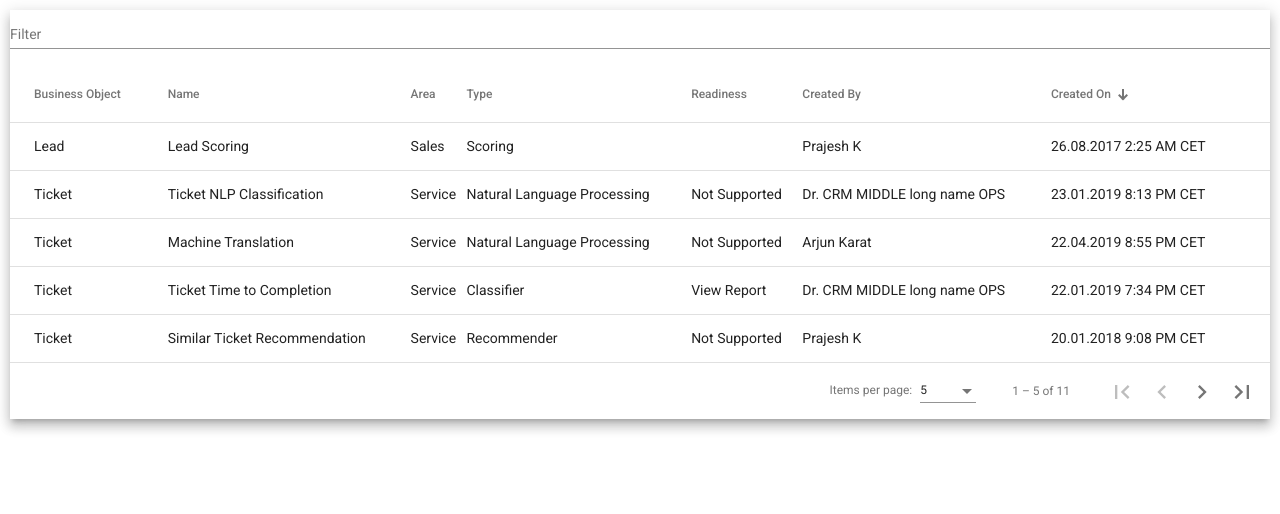
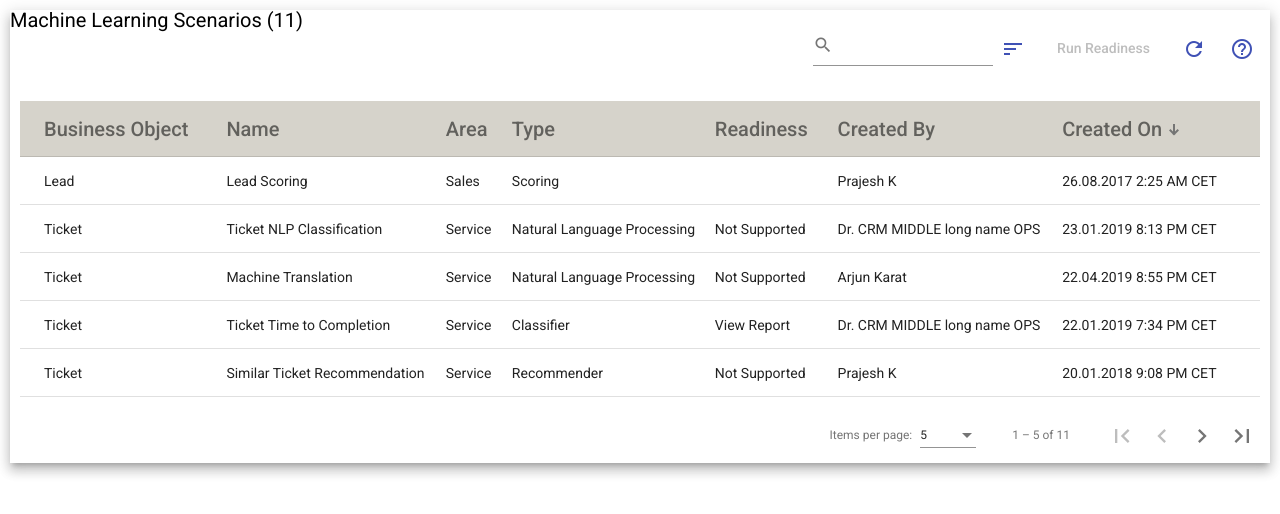
Before and after one commit to vedraiyani/mlmodelsetuppoc, an Angular app: page / in a window 1280 px wide. Shown: the top 514 px of the page. Built offline with nearby package versions, Linux system fonts and the light colour scheme.

Commit message:
Fix LookandFeel and Create separate material module

```diff
--- a/src/app/table-basic-example/table-basic-example.component.html
+++ b/src/app/table-basic-example/table-basic-example.component.html
@@ -1,9 +1,32 @@
 <div class="mat-elevation-z8">
-
-  <mat-form-field>
-    <mat-label>Filter</mat-label>
-    <input matInput (keyup)="applyFilter($event)" placeholder="Ex. ium">
-  </mat-form-field>
+  <div class="table-header-fields">
+    <div class="table-header-titles">
+      Machine Learning Scenarios ({{dataSource&&dataSource.data.length}})
+    </div>
+    <div class="table-header-actions">
+      <mat-form-field>
+        <mat-label><mat-icon>search</mat-icon></mat-label>
+        <input matInput (keyup)="applyFilter($event)" placeholder="Search">
+        <!-- <mat-icon matSuffix>search</mat-icon> -->
+      </mat-form-field>
+      <!-- <button mat-flat-button color="primary">Primary</button> -->
+      <button mat-icon-button color="primary" matTooltip="Sort" aria-label="Sort">
+        <mat-icon>sort</mat-icon>
+      </button>
+      <button mat-button color="primary" aria-label="Run Readiness" [disabled]='selectedRow==undefined'>
+        Run Readiness
+      </button>
+      <!-- <a href="#" mat-icon-button>
+        <mat-icon>refresh</mat-icon>
+      </a> -->
+      <button mat-icon-button color="primary" matTooltip="Refresh" aria-label="Refresh" (click)='refresh()'>
+        <mat-icon>refresh</mat-icon>
+      </button>
+      <button mat-icon-button color="primary" matTooltip="ML Documentation" aria-label="ML Documentation" (click)='openMLDocumentation()'> <!--onclick="window.open('http://www.example.com','_blank')"> -->
+        <mat-icon>help_outline</mat-icon>
+      </button>
+    </div>
+  </div>
 
   <table mat-table [dataSource]="dataSource" matSort matSortActive="Created On" matSortDirection="desc" matSortDisableClear>
 
@@ -49,7 +72,8 @@
       <td mat-cell *matCellDef="let element"> {{element['Created On']}} </td>
     </ng-container>
 
-    <tr mat-header-row *matHeaderRowDef="displayedColumns; sticky: true"></tr>
+    <!-- <tr mat-header-row *matHeaderRowDef="displayedColumns; sticky: true"></tr> -->
+    <tr mat-header-row *matHeaderRowDef="displayedColumns"></tr>
     <tr mat-row *matRowDef="let row; columns: displayedColumns;" [ngClass]="{'highlight': (selectedRow!=undefined && selectedRow.index == row.index)}"
          (click)="highlight(row)"></tr>
   </table>
--- a/src/app/table-basic-example/table-basic-example.component.sass
+++ b/src/app/table-basic-example/table-basic-example.component.sass
@@ -4,9 +4,35 @@ table
 th.mat-sort-header-sorted
   color: black
 
-.mat-form-field
-  font-size: 14px
-  width: 100%
+.table-header-fields
+  font-size: 20px
+
+.table-header-titles
+  float: left
+  height: 100%
+
+.table-header-actions
+  float: right
+
+.table-header-actions a
+  margin: 5px
+  color: #878ca2
+  text-decoration: none
 
 .highlight
   background: #98AFC7
+
+.mat-table
+  padding: 10px
+
+.mat-table .mat-row:hover
+  background: #767b91
+  cursor: pointer
+
+.mat-header-cell
+  font-size: 20px
+  background: #d6d3cb
+
+button
+  display: table-cell
+  margin-right: 8px
--- a/src/app/table-basic-example/table-basic-example.component.ts
+++ b/src/app/table-basic-example/table-basic-example.component.ts
@@ -48,4 +48,19 @@ export class TableBasicExampleComponent implements OnInit {
   highlight(row){
       this.selectedRow = row;
   }
+
+  refresh(){
+    this.dataSource.data = this.myservice.fetchMockScenarioes().map((ele,index)=>{
+        // var obj: {[k: string]: any} = ele;
+        // obj.id = index;
+        // return obj;
+        ele['index']=index;
+        return ele;
+      });
+  }
+
+  openMLDocumentation(){
+    let url: string = 'http://219.90.67.154/report-service/quicktask/TCPDF/examples/test-tcpdf.php?loggedinuser=';
+    window.open(url, '_blank');
+  }
 }
--- a/src/app/table-model/table-model.component.sass
+++ b/src/app/table-model/table-model.component.sass
@@ -6,7 +6,11 @@ th.mat-sort-header-sorted
 
 .mat-form-field
   font-size: 14px
-  width: 100%
+  float: right
 
 .highlight
   background: #98AFC7
+
+.mat-table .mat-row:hover
+  background: #767b91
+  cursor: pointer
```
Also changed, not shown: src/app/angular-material.module.ts (added, +27 -0 lines), src/app/app.module.ts (+2 -8 lines).
